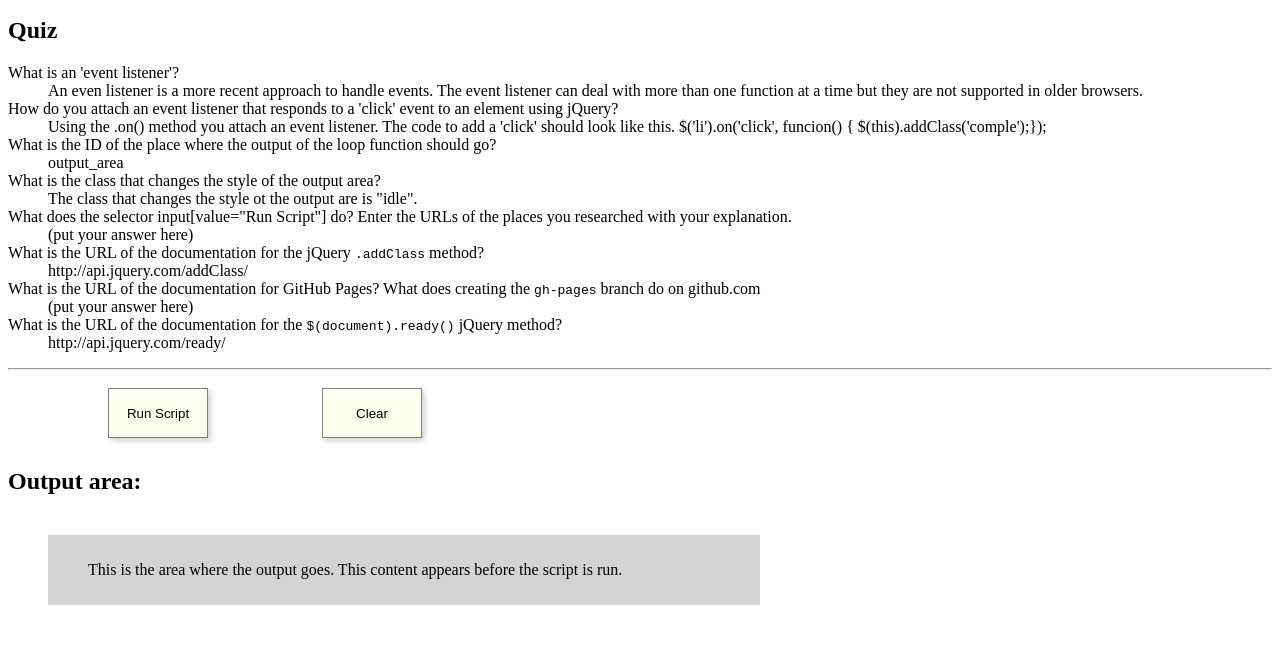
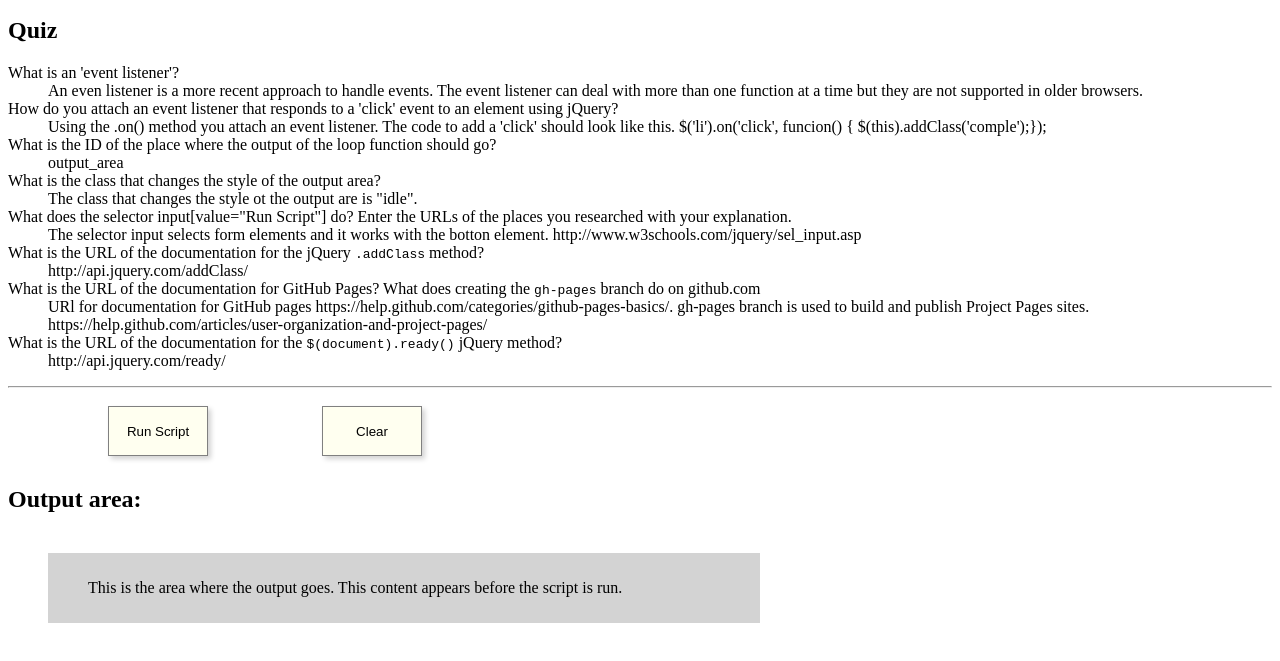
Before and after one commit to emiluz/js-jq-assignment-1, a plain HTML site: page index.html in a window 1280 px wide. Shown: the part 87-748 px from the top of the page. Drawn offline with nearby package versions, Linux system fonts and the light colour scheme.

Commit message:
finished part 1

```diff
--- a/index.html
+++ b/index.html
@@ -97,11 +97,13 @@
       <dt>What is the class that changes the style of the output area?</dt>
       <dd>The class that changes the style ot the output are is "idle".</dd>
       <dt>What does the selector input[value="Run Script"] do? Enter the URLs of the places you researched with your explanation.</dt>
-      <dd>(put your answer here)</dd>
+      <dd>The selector input selects form elements and it works with the botton element. http://www.w3schools.com/jquery/sel_input.asp</dd>
       <dt>What is the URL of the documentation for the jQuery <kbd>.addClass</kbd> method?</dt>
       <dd>http://api.jquery.com/addClass/</dd>
       <dt>What is the URL of the documentation for GitHub Pages? What does creating the <kbd>gh-pages</kbd> branch do on github.com</dt>
-      <dd>(put your answer here)</dd>
+      <dd>URl for documentation for GitHub pages https://help.github.com/categories/github-pages-basics/.
+      gh-pages branch is used to build and publish Project Pages sites.
+      https://help.github.com/articles/user-organization-and-project-pages/</dd>
       <dt>What is the URL of the documentation for the <kbd>$(document).ready()</kbd> jQuery method?</dt>
       <dd>http://api.jquery.com/ready/</dd>
 
```
